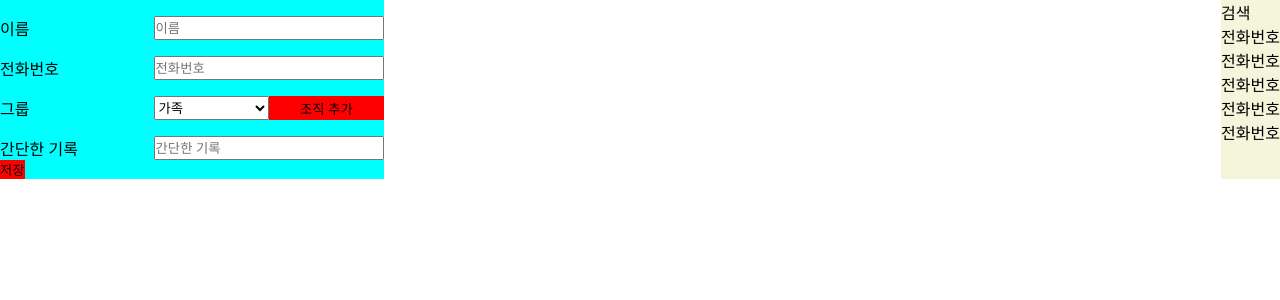
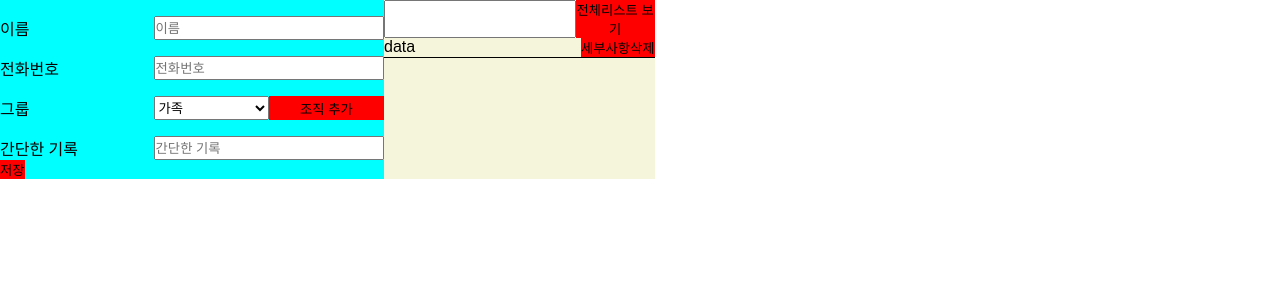
Before and after one commit to wilderif/practice-devcourse, a React (Vite) app in the folder 07_React_Basics/: page / in a window 1280 px wide. Shown: the top 300 px of the page. Built offline with nearby package versions, Linux system fonts and the light colour scheme.

Commit message:
feat(07_React_Basics): Implement ListArea, List, and SearchCon components and add related CSS
- Implemented ListArea, List, and SearchCon components for managing and displaying contact lists
- Added corresponding CSS for styling the ListArea and its related components

```diff
--- /dev/null
+++ b/07_React_Basics/src/components/list_area/List.jsx
@@ -0,0 +1,13 @@
+const List = () => {
+  return (
+    <li>
+      <div>data</div>
+      <div>
+        <button>세부사항</button>
+        <button>삭제</button>
+      </div>
+    </li>
+  );
+};
+
+export default List;
--- a/07_React_Basics/src/components/list_area/ListArea.jsx
+++ b/07_React_Basics/src/components/list_area/ListArea.jsx
@@ -1,13 +1,12 @@
+import SearchCon from "./SearchCon.jsx";
+import List from "./List.jsx";
+
 const ListArea = () => {
   return (
     <div className="list-area">
-      <div>검색</div>
+      <SearchCon />
       <ul>
-        <li>전화번호</li>
-        <li>전화번호</li>
-        <li>전화번호</li>
-        <li>전화번호</li>
-        <li>전화번호</li>
+        <List></List>
       </ul>
     </div>
   );
--- /dev/null
+++ b/07_React_Basics/src/components/list_area/SearchCon.jsx
@@ -0,0 +1,10 @@
+const SearchCon = () => {
+  return (
+    <div className="search-container">
+      <input type="text" />
+      <button>전체리스트 보기</button>
+    </div>
+  );
+};
+
+export default SearchCon;
--- a/07_React_Basics/src/index.css
+++ b/07_React_Basics/src/index.css
@@ -36,7 +36,6 @@ button {
 
 .app-container {
   display: flex;
-  justify-content: space-between;
 }
 
 /*  */
@@ -44,12 +43,6 @@ button {
 .input-container {
   background-color: aqua;
   width: 30%;
-}
-
-/*  */
-
-.list-area {
-  background-color: beige;
 }
 
 /*  */
@@ -80,3 +73,24 @@ button {
 .control-error {
   color: red;
 }
+
+/*  */
+
+.list-area {
+  background-color: beige;
+}
+
+.list-area ul li {
+  display: flex;
+  justify-content: space-between;
+  border-bottom: 1px solid #000;
+}
+
+.search-container {
+  display: flex;
+  justify-content: space-between;
+}
+
+.search-container input {
+  width: 80%;
+}
```
